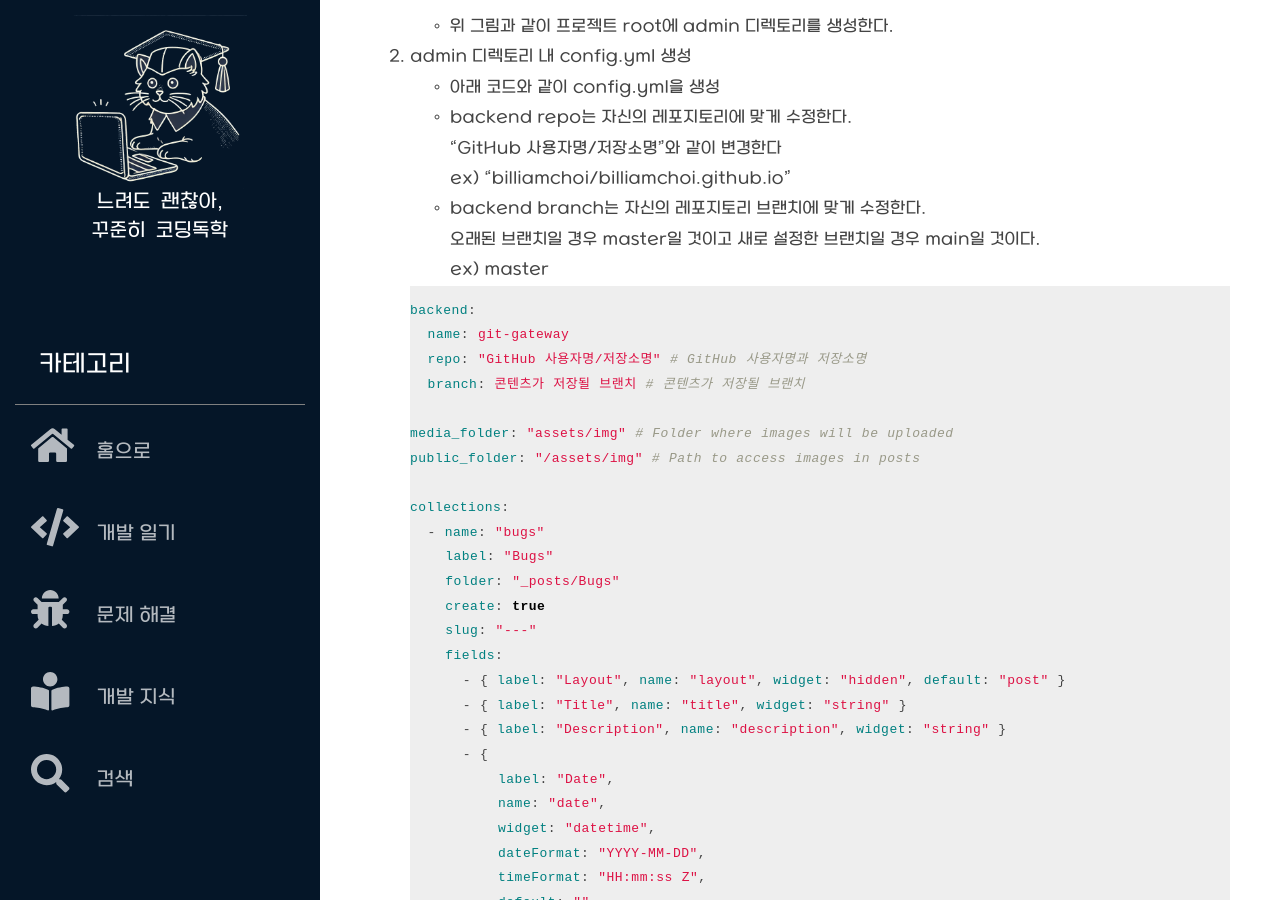
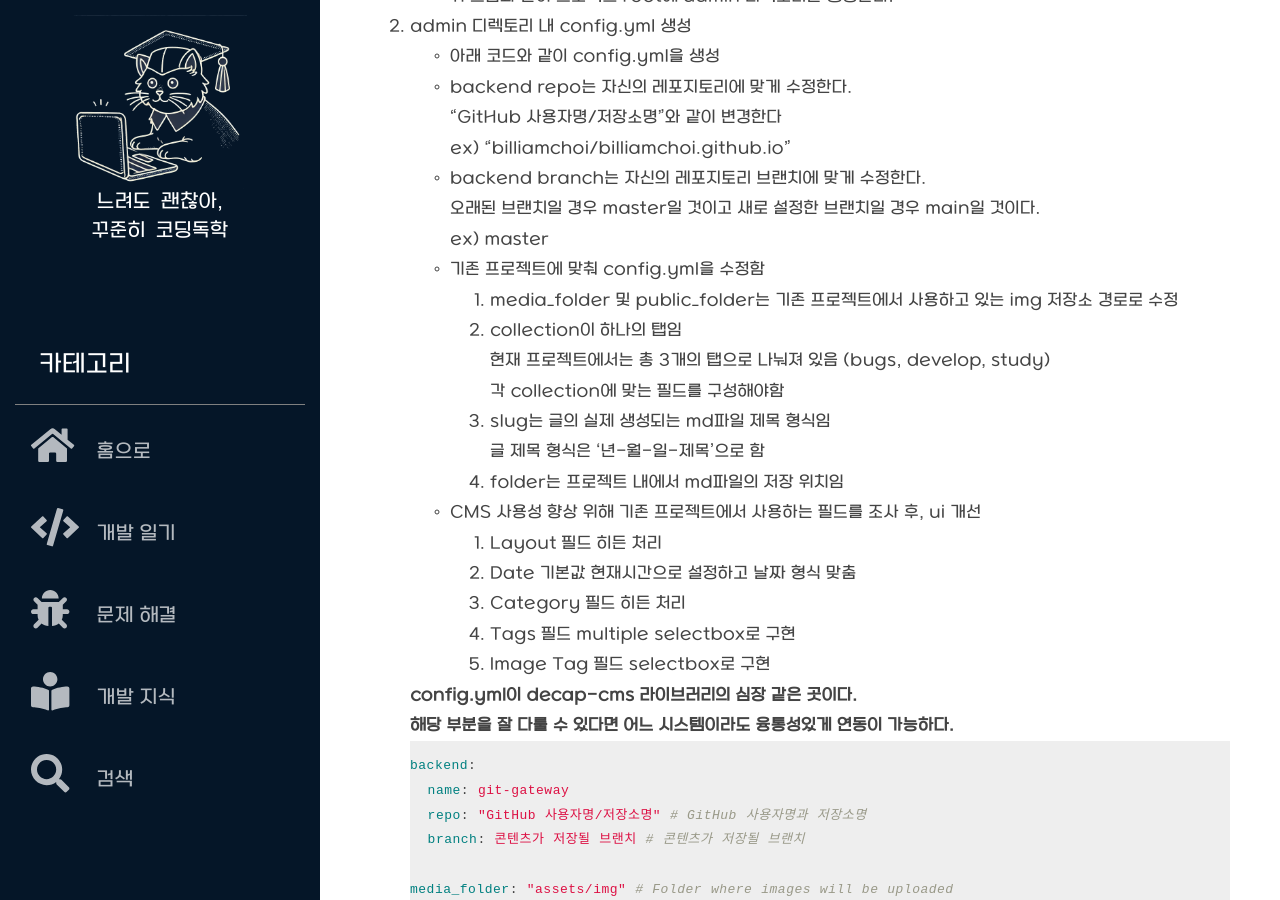
Before and after one commit to billiamchoi/billiamchoi.github.io, a Jekyll site: the page built from _posts/Develop/2024-10-30-github-blog-2-github-page-구축-및-netlify-연동.md, in a window 1280 px wide and 900 px high, scrolled down 1029 px. Built offline with Jekyll 4.4.1, drawn with Linux system fonts in a browser that asks for light colours; comment, search, counter and statistics services are not loaded; some of the changed text lies outside the part shown.

Commit message:
Update Develop “2024-10-30-github-blog-2-github-page-구축-및-netlify-연동”

````diff
--- a/_posts/Develop/2024-10-30-github-blog-2-github-page-구축-및-netlify-연동.md
+++ b/_posts/Develop/2024-10-30-github-blog-2-github-page-구축-및-netlify-연동.md
@@ -18,7 +18,7 @@
 
 ### 2. Netlify Admin Page 생성
 
-### 3. GitHub Page와 Netlify 연동
+### 3. Git push 후 admin 페이지 확인
 
 - - -
 
@@ -58,6 +57,25 @@
    * backend branch는 자신의 레포지토리 브랜치에 맞게 수정한다.\
      오래된 브랜치일 경우 master일 것이고 새로 설정한 브랜치일 경우 main일 것이다.\
      ex) master
+   * 기존 프로젝트에 맞춰 config.yml을 수정함
+
+     1. media_folder 및 public_folder는 기존 프로젝트에서 사용하고 있는 img 저장소 경로로 수정
+     2. collection이 하나의 탭임\
+        현재 프로젝트에서는 총 3개의 탭으로 나눠져 있음 (bugs, develop, study)\
+        각 collection에 맞는 필드를 구성해야함
+     3. slug는 글의 실제 생성되는 md파일 제목 형식임\
+        글 제목 형식은 '년-월-일-제목'으로 함
+     4. folder는 프로젝트 내에서 md파일의 저장 위치임
+   * CMS 사용성 향상 위해 기존 프로젝트에서 사용하는 필드를 조사 후, ui 개선
+
+     1. Layout 필드 히든 처리
+     2. Date 기본값 현재시간으로 설정하고 날짜 형식 맞춤
+     3. Category 필드 히든 처리
+     4. Tags 필드 multiple selectbox로 구현
+     5. Image Tag 필드 selectbox로 구현
+
+   **config.yml이 decap-cms 라이브러리의 심장 같은 곳이다.**\
+   **해당 부분을 잘 다룰 수 있다면 어느 시스템이라도 융통성있게 연동이 가능하다.**
 
    ```yml
    backend:
@@ -227,32 +245,48 @@
    ```
 3. admin 디렉토리 내 index.html 생성
 
-   * 아래 코드와 같이 index.html을 생성
+   아래 코드와 같이 index.html을 생성
 
-     ```html
-     <!DOCTYPE html>
-     <html>
-       <head>
-         <meta charset="utf-8" />
-         <meta name="viewport" content="width=device-width, initial-scale=1.0" />
-         <title>Content Manager</title>
-       </head>
-       <body>
-         <!-- Include the script that builds the page and powers Netlify CMS -->
-         <script src="https://unpkg.com/decap-cms@^3.0.0/dist/decap-cms.js"></script>
-         <script src="https://identity.netlify.com/v1/netlify-identity-widget.js"></script>
-         <script>
-           if (window.netlifyIdentity) {
-             window.netlifyIdentity.on("init", (user) => {
-               if (!user) {
-                 window.netlifyIdentity.on("login", () => {
-                   document.location.href = "/admin/";
-                 });
-               }
-             });
-           }
-         </script>
-       </body>
-     </html>
+   ```html
+   <!DOCTYPE html>
+   <html>
+     <head>
+       <meta charset="utf-8" />
+       <meta name="viewport" content="width=device-width, initial-scale=1.0" />
+       <title>Content Manager</title>
+     </head>
+     <body>
+       <!-- Include the script that builds the page and powers Netlify CMS -->
+       <script src="https://unpkg.com/decap-cms@^3.0.0/dist/decap-cms.js"></script>
+       <script src="https://identity.netlify.com/v1/netlify-identity-widget.js"></script>
+       <script>
+         if (window.netlifyIdentity) {
+           window.netlifyIdentity.on("init", (user) => {
+             if (!user) {
+               window.netlifyIdentity.on("login", () => {
+                 document.location.href = "/admin/";
+               });
+             }
+           });
+         }
+       </script>
+     </body>
+   </html>
+   ```
 
-     ```
+   * CDN 형식으로 2가지를 import해서 사용함
+
+     1. decap-cms : github contents를 관리할 수 있게 하는 라이브러리
+
+        * 한글 작성이 안되는 버그, tag input box가 원활히 동작하지 않는 버그 등을 해결하기\
+          위해 필자는 netfliy-cms에서 decap-cms로 변경함
+     2. netlify-identity-widget: 관리자페이지에서 회원가입 및 로그인을 처리하는 widget 라이브러리
+
+        * 로그인 처리, 회원가입, 초기 사용자 등록 시 초기 비밀번호 설정에 필수적인 라이브러리
+
+## 3. Git push 후 admin 페이지 확인
+
+1. 변경점을 git push를 통해 원격 레포지토리에 적용
+2. 자신의 GitHub Pages /admin으로 방문하여 아래와 같은 화면이 나오는지 확인
+
+   ![](/assets/img/admin_result.png)
````
Also changed, not shown: other parts of _posts/Develop/2024-10-30-github-blog-2-github-page-구축-및-netlify-연동.md (+0 -1 lines), assets/img/admin_result.png (added).
